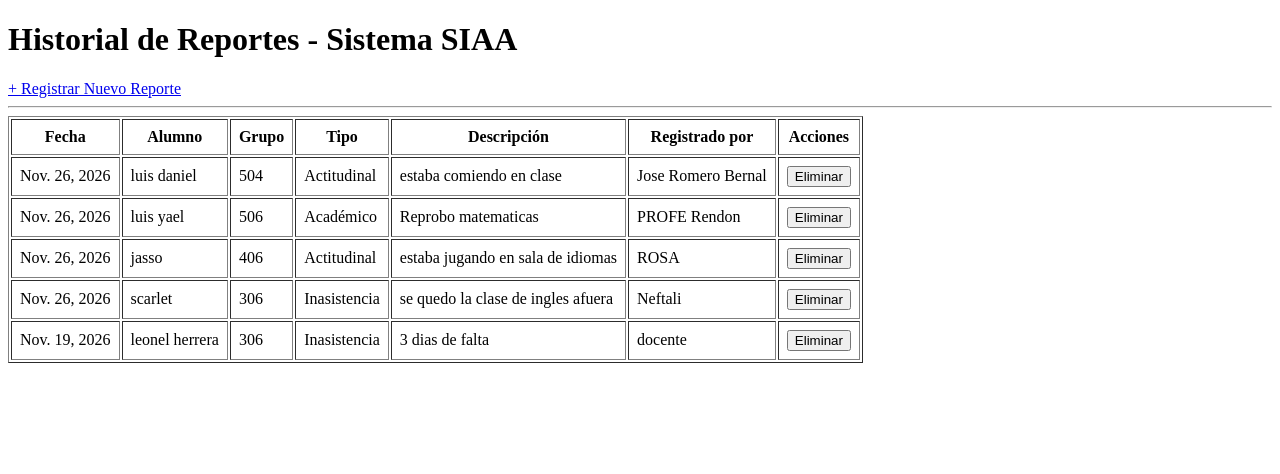
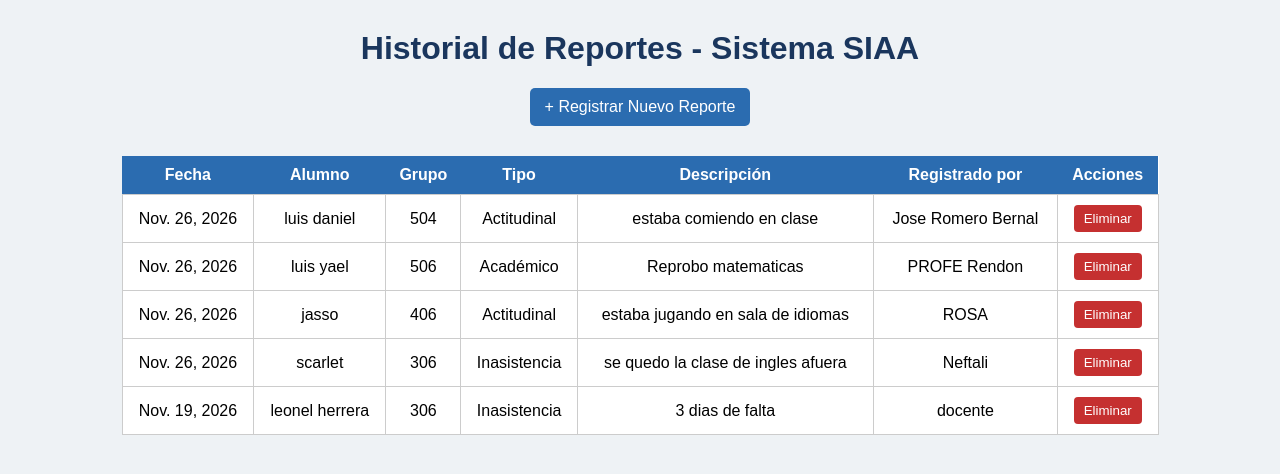
Before and after one commit to tojl100605hmcrvsa4-lgtm/EQUIPO-LA-MERA-PAIPA, a Django app: page / in a window 1280 px wide. Shown: the top 474 px of the page. Run offline with Django 5.2, Linux system fonts and the light colour scheme; data comes from the database, SQL or seed files in the repository; both versions use the stored data as it was after the commit.

Commit message:
agrege un boton y decore todo lo de las plantillas

```diff
--- a/sistema_siaa/reportes/templates/reportes/lista_reportes.html
+++ b/sistema_siaa/reportes/templates/reportes/lista_reportes.html
@@ -2,13 +2,58 @@
 <html lang="es">
 <head>
     <meta charset="UTF-8">
-    <title>Sistema SIAA - Reportes</title>
+    <title>Historial de Reportes - Sistema SIAA</title>
+    <style>
+        body {
+            font-family: Arial, sans-serif;
+            background-color: #eef2f5;
+            text-align: center;
+            margin: 30px;
+        }
+        h1 {
+            color: #1a365d;
+        }
+        table {
+            margin: 20px auto;
+            border-collapse: collapse;
+            background-color: white;
+            width: 85%;
+        }
+        th {
+            background-color: #2b6cb0;
+            color: white;
+            padding: 10px;
+        }
+        td {
+            padding: 10px;
+            border: 1px solid #ccc;
+        }
+        .boton {
+            background-color: #2b6cb0;
+            color: white;
+            padding: 10px 15px;
+            text-decoration: none;
+            border-radius: 5px;
+            display: inline-block;
+            margin-bottom: 10px;
+        }
+        .boton-rojo {
+            background-color: #c53030;
+            color: white;
+            border: none;
+            padding: 6px 10px;
+            border-radius: 4px;
+            cursor: pointer;
+        }
+    </style>
 </head>
 <body>
+
     <h1>Historial de Reportes - Sistema SIAA</h1>
-    <a href="{% url 'crear_reporte' %}">+ Registrar Nuevo Reporte</a>
-    <hr>
-    <table border="1" cellpadding="8">
+
+    <a href="{% url 'crear_reporte' %}" class="boton">+ Registrar Nuevo Reporte</a>
+
+    <table>
         <tr>
             <th>Fecha</th>
             <th>Alumno</th>
@@ -20,26 +65,21 @@
         </tr>
         {% for reporte in reportes %}
         <tr>
-            <td>{{ reporte.fecha }}</td>
+            <td>{{ reporte.fecha|date:"M. d, Y" }}</td>
             <td>{{ reporte.alumno.nombre_completo }}</td>
             <td>{{ reporte.alumno.grupo }}</td>
-            <td>{{ reporte.get_tipo_display }}</td>
+            <td>{{ reporte.get_tipo_display|default:reporte.tipo }}</td>
             <td>{{ reporte.descripcion }}</td>
             <td>{{ reporte.registrado_por }}</td>
             <td>
-                <form action="{% url 'eliminar_reporte' reporte.id %}" method="POST" style="display:inline;">
+                <form action="{% url 'eliminar_reporte' reporte.id %}" method="POST">
                     {% csrf_token %}
-                    <button type="submit" onclick="return confirm('¿Seguro que deseas eliminar este reporte?');">
-                        Eliminar
-                    </button>
+                    <button type="submit" class="boton-rojo">Eliminar</button>
                 </form>
             </td>
         </tr>
-        {% empty %}
-        <tr>
-            <td colspan="7">No hay reportes registrados todavía.</td>
-        </tr>
         {% endfor %}
     </table>
+
 </body>
 </html>
--- a/sistema_siaa/reportes/views.py
+++ b/sistema_siaa/reportes/views.py
@@ -94,21 +94,6 @@ def crear_reporte(request, alumno_id=None):
     })
 
 
-def eliminar_reporte(request, reporte_id):
-    reporte = get_object_or_404(Reporte, id=reporte_id)
-    alumno_id = reporte.alumno.id
-    if request.method == 'POST':
-        reporte.delete()
-        messages.success(request, 'Reporte eliminado.')
-    return redirect('detalle_alumno', alumno_id=alumno_id)
-
-def detalle_alumno(request, alumno_id):
-    alumno = Alumno.objects.get(id=alumno_id)
-
-    return render(request, 'reportes/detalle_alumno.html', {
-        'alumno': alumno
-        })
-
 def eliminar_reporte(request, id):
     reporte = get_object_or_404(Reporte, id=id)
     if request.method == 'POST':
```
Also changed, not shown: sistema_siaa/reportes/templates/reportes/crear_reporte.html (+64 -16 lines), sistema_siaa/reportes/templates/reportes/detalle_alumno.html (+32 -3 lines), sistema_siaa/db.sqlite3.
